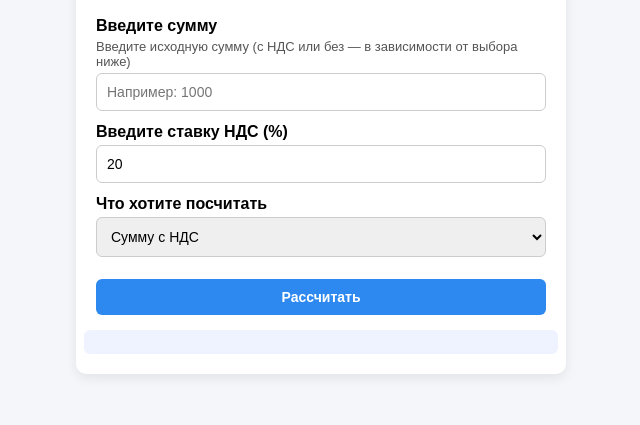
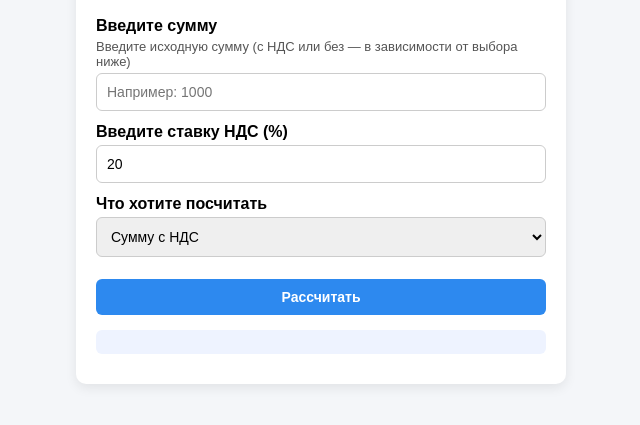
Before and after one commit to bykovaaction/vat-calculator, a plain HTML site: page index.html in a window 1280 px wide. Shown: the part 109-534 px from the top of the page, without its empty margins (319-959 px from the left). Drawn offline with Linux system fonts and the light colour scheme.

Commit message:
Update index.html

```diff
--- a/index.html
+++ b/index.html
@@ -11,14 +11,14 @@
 }
 .box {
   background:#fff;
-  padding:30px 20px 20px 20px;
+  padding:30px 20px 30px 20px; /* добавлен нижний padding, чтобы внутренний квадрат не обрезался */
   border-radius:10px;
   max-width:450px;
   margin:auto;
   box-shadow:0 4px 12px rgba(0,0,0,0.08);
   display:flex;
   flex-direction: column;
-  align-items: center;
+  align-items: stretch; /* растягиваем элементы по ширине блока */
 }
 h2 {
   text-align:center;
@@ -65,11 +65,12 @@
   border-radius:6px;
   font-weight:bold;
   line-height:1.6;
-  text-align:center;
+  text-align:left; /* выравнивание текста по левому краю */
+  box-sizing: border-box;
 }
 .result-row {
   display:flex;
-  justify-content: center;
+  justify-content: flex-start; /* выравнивание по левому краю */
   align-items: center;
   margin-bottom:6px;
 }
@@ -82,7 +83,6 @@
   min-width:100px;
   text-align:left;
 }
-/* Кнопка Copy */
 .copy-btn {
   width:50px;
   height:24px;
@@ -132,7 +132,6 @@
 </div>
 
 <script>
-// Форматирование числа
 function formatNumber(num) {
   return num.toLocaleString('ru-RU', {
     minimumFractionDigits: 2,
@@ -140,7 +139,7 @@
   });
 }
 
-// Копирование текста через скрытый input (работает в Word/Excel)
+// Рабочее копирование для Word/Excel через скрытый input
 function copyToClipboard(text) {
   var tempInput = document.createElement("input");
   tempInput.style.position = "absolute";
@@ -148,7 +147,7 @@
   tempInput.value = text;
   document.body.appendChild(tempInput);
   tempInput.select();
-  tempInput.setSelectionRange(0, 99999); // для мобильных
+  tempInput.setSelectionRange(0, 99999);
   document.execCommand("copy");
   document.body.removeChild(tempInput);
 }
@@ -177,7 +176,6 @@
     withoutVAT = amount - vat;
   }
 
-  // Формируем блок результата с кнопками Copy
   result.innerHTML = `
     <div class="result-row">
       <div class="result-label">Сумма без НДС:</div>
```
